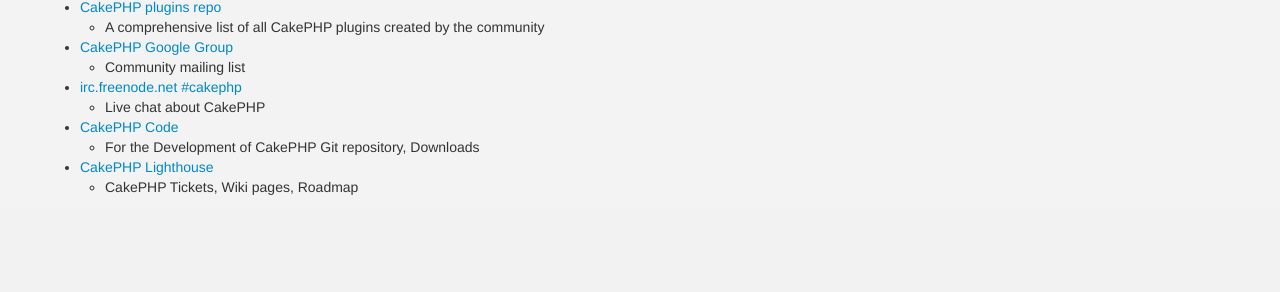
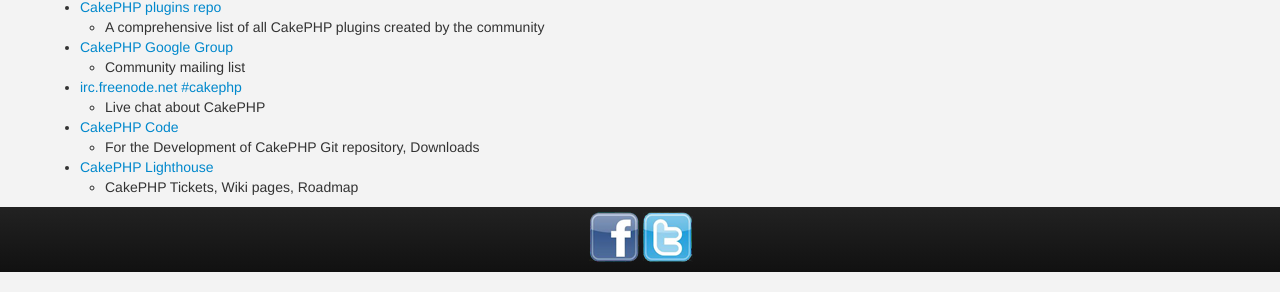
Before and after one commit to prowebtechies/prowebtechies, a CakePHP app: the page made by app/View/Pages/home.ctp in a window 1280 px wide. Shown: the part 1033-1325 px from the top of the page. Before the commit the page ends 1228 px from the top, so only its background shows below. Run offline with PHP 8.4 and a stand-in for CakePHP, Linux system fonts and the light colour scheme; the template is opened without the code that fills it, so the values that code supplies are empty; some libraries are stand-ins or nearby versions.

Commit message:
Added social networks icons

```diff
--- a/app/View/Layouts/default.ctp
+++ b/app/View/Layouts/default.ctp
@@ -75,7 +75,10 @@
 			<?php echo $this->fetch('content'); ?>
 		</div>
 	</div>
-	<div id="footer">
-	</div>
+	<footer>
+		<div class="social-networks">
+			<p><?php echo $this->Html->link($this->Html->image('fb.png'), 'http://www.facebook.com/ProWebTechies.entrepreneurs', array('target' => '_blank', 'escape' => false, 'class' => 'social-networks-fb')); ?> <?php echo $this->Html->link($this->Html->image('tw.png'), 'http://www.twitter.com/ProWebTechies', array('target' => '_blank', 'escape' => false)); ?></p>
+		</div>
+	</footer>
 </body>
 </html>
--- a/app/webroot/css/default.css
+++ b/app/webroot/css/default.css
@@ -64,3 +64,20 @@
 .thumbnails li {
 	margin-bottom: 0px;
 }
+.social-networks {
+	background-color: #1b1b1b;
+	background-image: -moz-linear-gradient(top,#222,#111);
+	background-image: -webkit-gradient(linear,0 0,0 100%,from(#222),to(#111));
+	background-image: -webkit-linear-gradient(top,#222,#111);
+	background-image: -o-linear-gradient(top,#222,#111);
+	background-image: linear-gradient(to bottom,#222,#111);
+	background-repeat: repeat-x;
+	margin-bottom: 20px;
+	height: 60px;
+	padding-top: 5px;
+	margin-left: auto;
+	margin-right: auto;
+}
+.social-networks-fb{
+	margin-left: 46%;
+}
```
Also changed, not shown: app/webroot/img/fb.png (added), app/webroot/img/tw.png (added).
